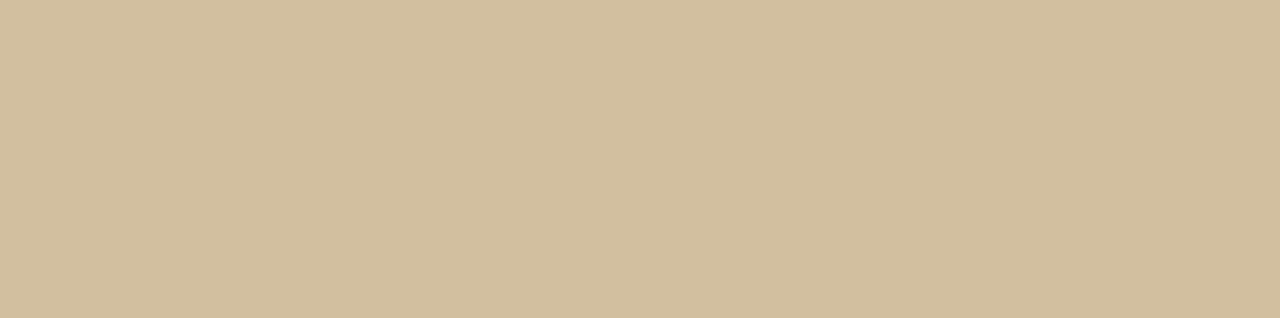
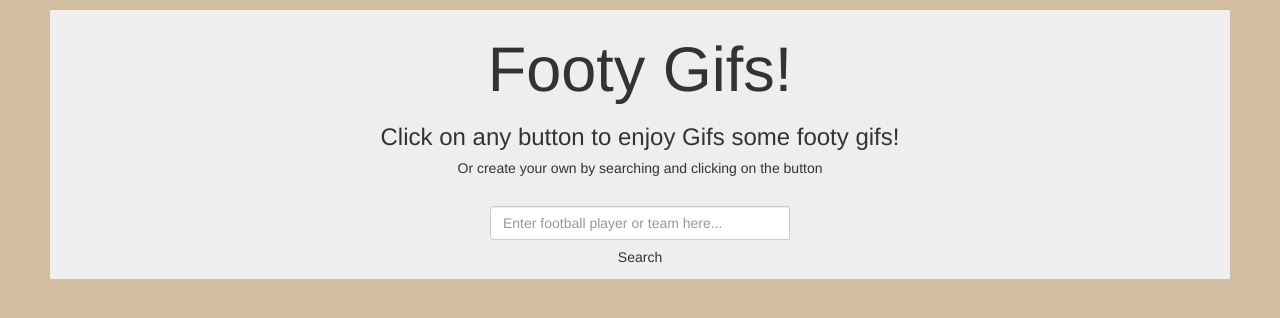
Before and after one commit to saeedaltaf/Footy-Gifs, a plain HTML site: page index.html in a window 1280 px wide. Drawn offline with nearby package versions, Linux system fonts and the light colour scheme.

Commit message:
Updated html and CSS files with layout and design elements

```diff
--- a/css/style.css
+++ b/css/style.css
@@ -1,3 +1,18 @@
 body{
     background-color: rgb(211, 189, 160);
+    text-align: center;
 }
+.jumbotron{
+    text-align: center;
+    margin-left: 50px;
+    margin-right: 50px;
+    margin-top: 10px;
+    padding: 5px;
+    align-content: center;
+}
+.input-group{
+    text-align: center;
+    align-content: center;
+    display: inline-block;
+    width: 300px;
+}
--- a/index.html
+++ b/index.html
@@ -2,7 +2,10 @@
 <!--[if lt IE 7]>      <html class="no-js lt-ie9 lt-ie8 lt-ie7"> <![endif]-->
 <!--[if IE 7]>         <html class="no-js lt-ie9 lt-ie8"> <![endif]-->
 <!--[if IE 8]>         <html class="no-js lt-ie9"> <![endif]-->
-<!--[if gt IE 8]><!--> <html class="no-js"> <!--<![endif]-->
+<!--[if gt IE 8]><!-->
+<html class="no-js">
+<!--<![endif]-->
+
 <head>
     <meta charset="utf-8">
     <meta http-equiv="X-UA-Compatible" content="IE=edge">
@@ -12,17 +15,49 @@
     <!-- CSS RESET -->
     <link rel="stylesheet" href="css/reset.css">
     <!-- BOOTSTRAP -->
-        <link rel="stylesheet" href="https://maxcdn.bootstrapcdn.com/bootstrap/3.3.7/css/bootstrap.min.css" integrity="sha384-BVYiiSIFeK1dGmJRAkycuHAHRg32OmUcww7on3RYdg4Va+PmSTsz/K68vbdEjh4u" crossorigin="anonymous">
+    <link rel="stylesheet" href="https://maxcdn.bootstrapcdn.com/bootstrap/3.3.7/css/bootstrap.min.css"
+        integrity="sha384-BVYiiSIFeK1dGmJRAkycuHAHRg32OmUcww7on3RYdg4Va+PmSTsz/K68vbdEjh4u" crossorigin="anonymous">
     <!-- CSS -->
     <link rel="stylesheet" href="css/style.css">
 
 </head>
+
 <body>
     <!--[if lt IE 7]>
             <p class="browsehappy">You are using an <strong>outdated</strong> browser. Please <a href="#">upgrade your browser</a> to improve your experience.</p>
         <![endif]-->
+
+    <div class="jumbotron">
+        <h1 class="display-4">Footy Gifs!</h1>
+        <h3>Click on any button to enjoy Gifs some footy gifs!</h3>
+        <h5>Or create your own by searching and clicking on the button</h5>
+        <br>
+        <div class="input-group mb-3">
+            <input type="text" class="form-control" placeholder="Enter football player or team here..."
+                aria-label="Enter football player or team here..." aria-describedby="button-addon2">
+            <div class="input-group-append">
+                <button class="btn btn-outline-secondary" type="button" id="button-addon2">Search</button>
+            </div>
+        </div>
+    </div>
+
+    <!-- Area for Giphs -->
+    <div class="container">
+        <div class="box">
+            <div id="gifHolder">
+                <div class="row" id="gifRowOne"></div>
+                <div class="row" id="gifRowTwo"></div>
+                <div class="row" id="gifRowThree"></div>
+                <div class="row" id="gifRowFour"></div>
+                <div class="row" id="gifRowFive"></div>
+            </div>
+        </div>
+    </div>
+
+
     <script src="https://cdnjs.cloudflare.com/ajax/libs/jquery/3.2.1/jquery.min.js"></script>
     <script type="text/javascript" src="app.js"></script>
 
 </body>
+
 </html>
```
Lines whose indentation alone changed are shown as unchanged.
